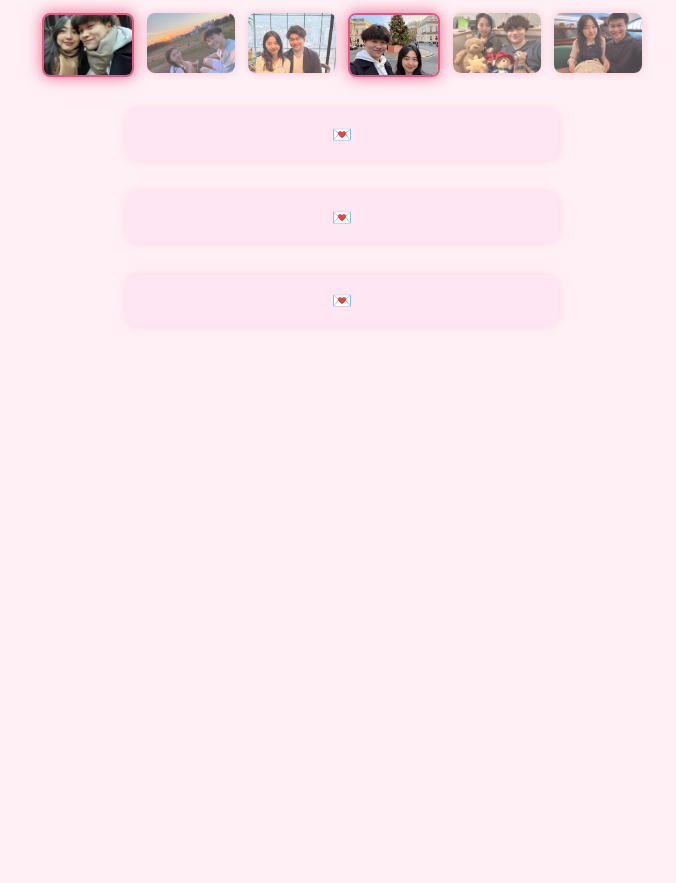
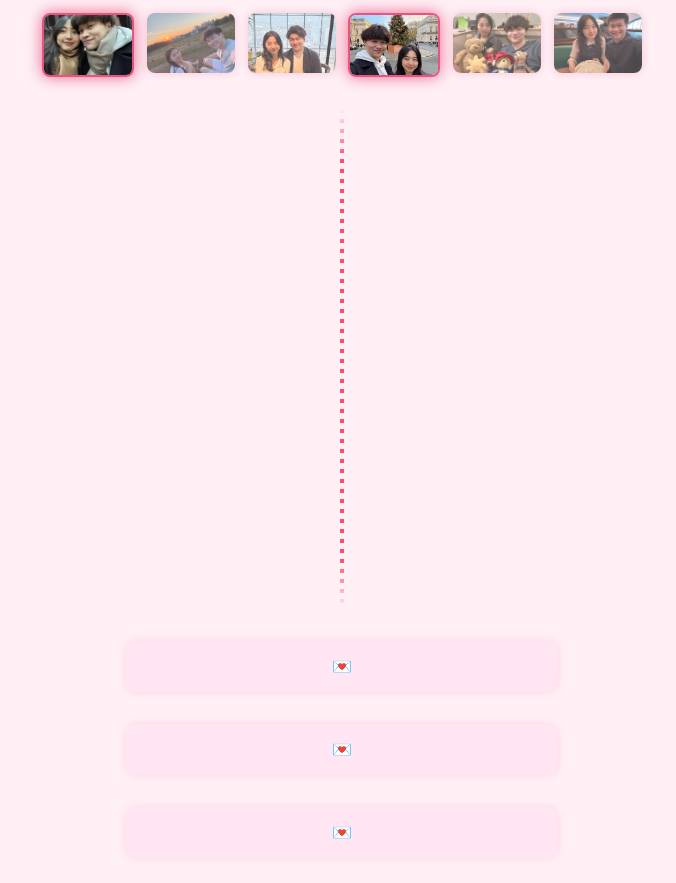
Before and after one commit to fearless-lila/love-in-progress, a plain HTML site: page index.html in a window 1280 px wide. Shown: the part 826-1709 px from the top of the page, without its empty margins (298-974 px from the left). Before the commit the page ends 1224 px from the top, so only its background shows below. Drawn offline with Linux system fonts and the light colour scheme.

Commit message:
dot line added

```diff
--- a/index.html
+++ b/index.html
@@ -38,6 +38,9 @@
   </div>
 </div>
 
+<div class="arrow-container">
+  <div class="dotted-line"></div>
+</div>
 
   <div class="letter" id="loveLetter">
     💌
--- a/style.css
+++ b/style.css
@@ -108,3 +108,49 @@ h1 {
   box-shadow: 0 0 15px rgba(231, 84, 128, 0.9);
   border: 2px solid #e75480;
 }
+
+/* arrow */
+.arrow-container {
+  display: flex;
+  justify-content: center;
+  align-items: center;
+  height: 500px;
+}
+
+.dotted-line {
+  width: 4px;
+  height: 500px;
+  position: relative;
+  display: flex;
+  flex-direction: column;
+  justify-content: space-between;
+}
+
+/* Create 10 dots vertically spaced */
+.dotted-line::before {
+  content: '';
+  position: absolute;
+  top: 0;
+  left: 0;
+  width: 4px;
+  height: 100%;
+  background: repeating-linear-gradient(
+    to bottom,
+    #ff4d6d 0,
+    #ff4d6d 4px,
+    transparent 4px,
+    transparent 10px
+  );
+  animation: chomping 2s linear infinite;
+  mask-image: linear-gradient(to bottom, transparent 0%, black 10%, black 90%, transparent 100%);
+}
+
+/* Chomping animation: slides a "mask" that reveals/hides dots */
+@keyframes chomping {
+  0%, 100% {
+    background-position: 0 0;
+  }
+  50% {
+    background-position: 0 10px;
+  }
+}
```
